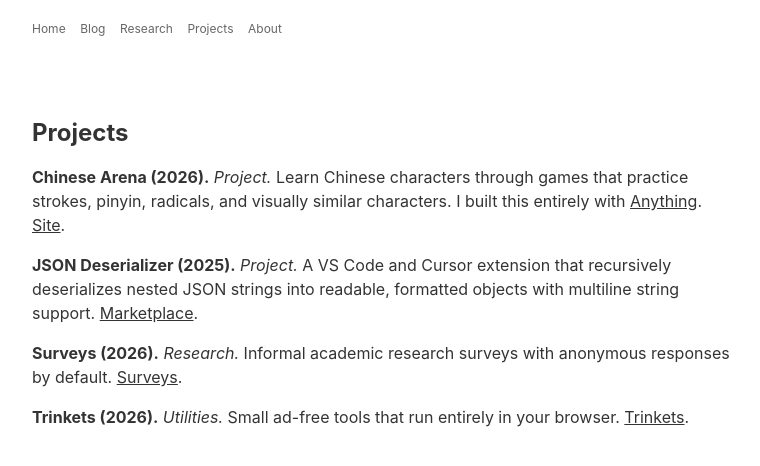
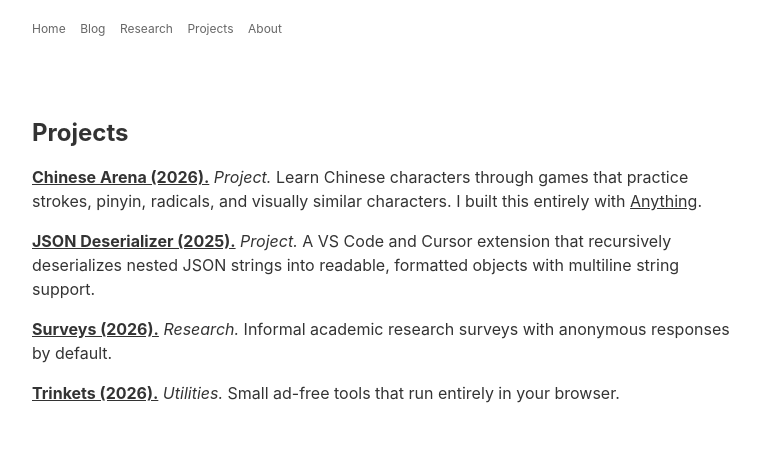
Before and after one commit to danielchen0/danielchen0.github.io, a Jekyll site: the page built from projects.markdown, in a window 1280 px wide. Shown: the top 466 px of the page, without its empty margins (258-1018 px from the left). Built offline with Jekyll 4.4.1, drawn with Linux system fonts in a browser that asks for light colours.

Commit message:
Link project titles

```diff
--- a/projects.markdown
+++ b/projects.markdown
@@ -5,17 +5,17 @@
 ---
 
 <p>
-    <b>Chinese Arena (2026).</b> <i>Project.</i> Learn Chinese characters through games that practice strokes, pinyin, radicals, and visually similar characters. I built this entirely with <a href='https://anything.com' target='_blank'>Anything</a>. <a href='https://www.chinesearena.com/' target='_blank'>Site</a>.
+    <b><a href='https://www.chinesearena.com/' target='_blank'>Chinese Arena (2026).</a></b> <i>Project.</i> Learn Chinese characters through games that practice strokes, pinyin, radicals, and visually similar characters. I built this entirely with <a href='https://anything.com' target='_blank'>Anything</a>.
 </p>
 
 <p>
-    <b>JSON Deserializer (2025).</b> <i>Project.</i> A VS Code and Cursor extension that recursively deserializes nested JSON strings into readable, formatted objects with multiline string support. <a href='https://marketplace.visualstudio.com/items?itemName=DanielChen0.json-deserializer' target='_blank'>Marketplace</a>.
+    <b><a href='https://marketplace.visualstudio.com/items?itemName=DanielChen0.json-deserializer' target='_blank'>JSON Deserializer (2025).</a></b> <i>Project.</i> A VS Code and Cursor extension that recursively deserializes nested JSON strings into readable, formatted objects with multiline string support.
 </p>
 
 <p>
-    <b>Surveys (2026).</b> <i>Research.</i> Informal academic research surveys with anonymous responses by default. <a href='/surveys'>Surveys</a>.
+    <b><a href='/surveys'>Surveys (2026).</a></b> <i>Research.</i> Informal academic research surveys with anonymous responses by default.
 </p>
 
 <p>
-    <b>Trinkets (2026).</b> <i>Utilities.</i> Small ad-free tools that run entirely in your browser. <a href='/trinkets'>Trinkets</a>.
+    <b><a href='/trinkets'>Trinkets (2026).</a></b> <i>Utilities.</i> Small ad-free tools that run entirely in your browser.
 </p>
```
